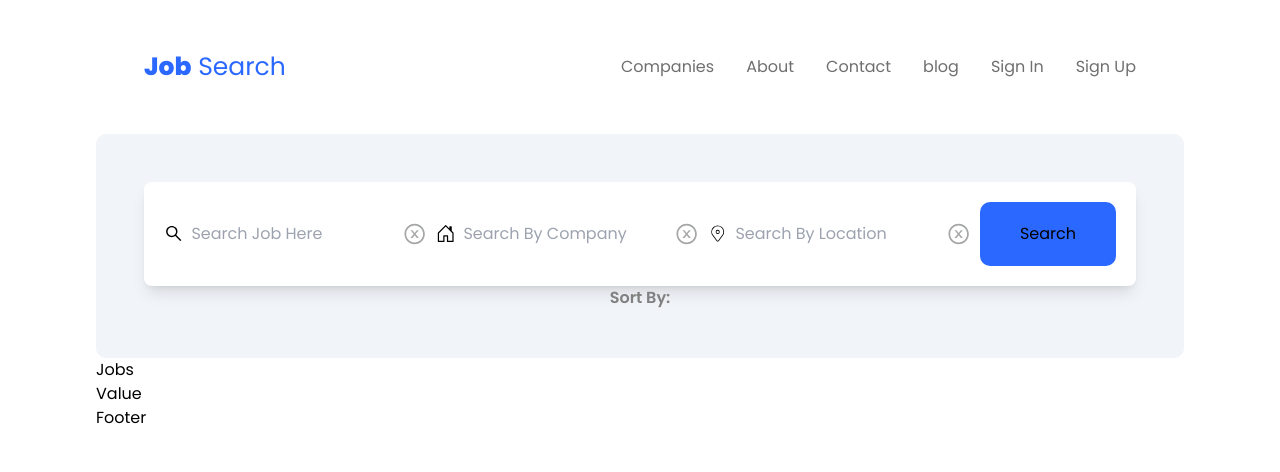
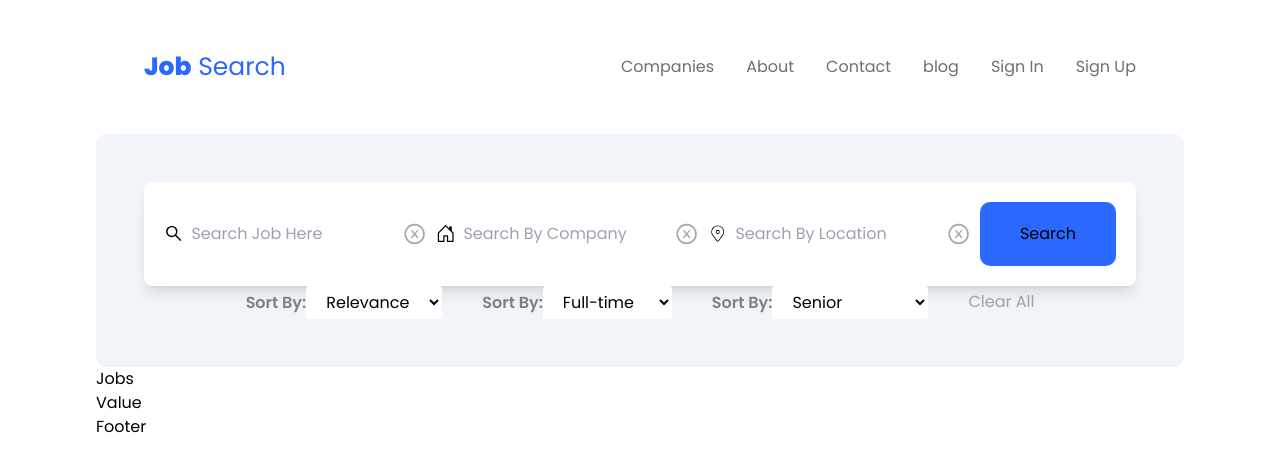
Before and after one commit to pratapshingane18/Skillathon-job, a React (Vite) app in the folder Skillathon/Courses/jobsearchNew/job/: page / in a window 1280 px wide. Shown: the top 472 px of the page. Built offline with nearby package versions, Linux system fonts and the light colour scheme.

Commit message:
NavBAr and Search and filter complete

```diff
--- a/Skillathon/Courses/jobsearchNew/job/src/Components/SearchDiv/Search.jsx
+++ b/Skillathon/Courses/jobsearchNew/job/src/Components/SearchDiv/Search.jsx
@@ -37,11 +37,47 @@ const Search  = () =>{
             </form>
 
             <div className = "secDiv flex items-center gap-10 justify-center">
-                <div classname="singleSearch flex items-center gap-2">
+            <div classname="singleSearch flex items-center gap-2">
                     <label htmlFor="relevance" className="text-[#808080] font-semibold">
                         Sort By:
                     </label>
+
+                    <select name="" id ="relevance" className='bg-white rounded-[3px] px-4 py-1'>
+                        <option value=""> Relevance </option>
+                        <option value=""> Inclusive </option>
+                        <option value=""> Start with </option>
+                        <option value=""> Contains </option>
+                    </select>
                 </div>
+
+
+                <div classname="singleSearch flex items-center gap-2">
+                    <label htmlFor="type" className="text-[#808080] font-semibold">
+                        Sort By:
+                    </label>
+
+                    <select name="" id ="type" className='bg-white rounded-[3px] px-4 py-1'>
+                        <option value=""> Full-time </option>
+                        <option value=""> Remote </option>
+                        <option value=""> Contract </option>
+                        <option value=""> Part-time </option>
+                    </select>
+                </div>
+
+                <div classname="singleSearch flex items-center gap-2">
+                    <label htmlFor="level" className="text-[#808080] font-semibold">
+                        Sort By:
+                    </label>
+
+                    <select name="" id ="level" className='bg-white rounded-[3px] px-4 py-1'>
+                        <option value=""> Senior </option>
+                        <option value=""> Intermediate </option>
+                        <option value=""> Junior </option>
+                        <option value=""> Advocate </option>
+                    </select>
+                </div>
+
+               <span className ="text-[#a1a1a1]"> Clear All</span>
             </div>
 
 
```
